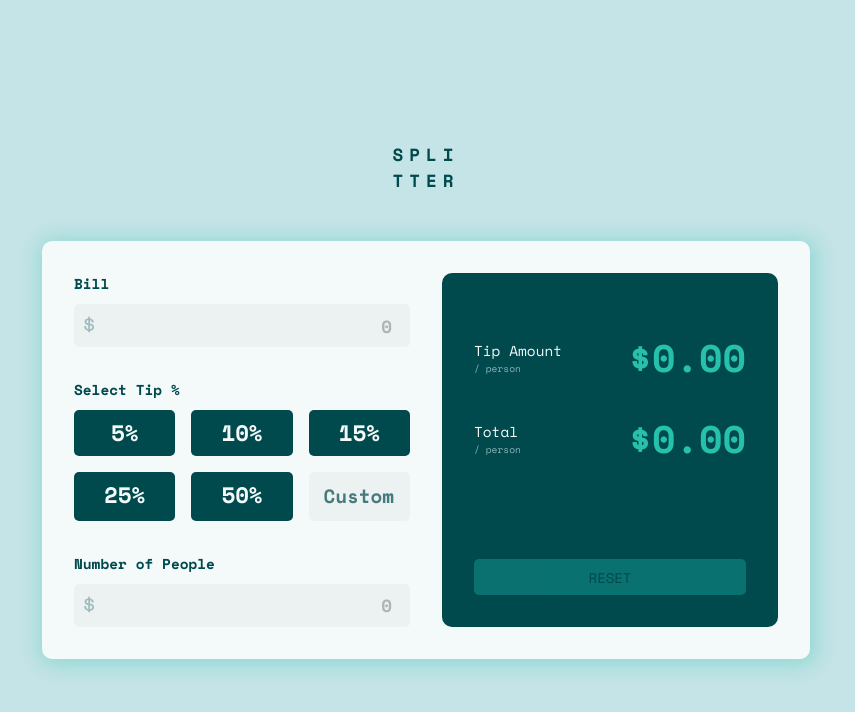
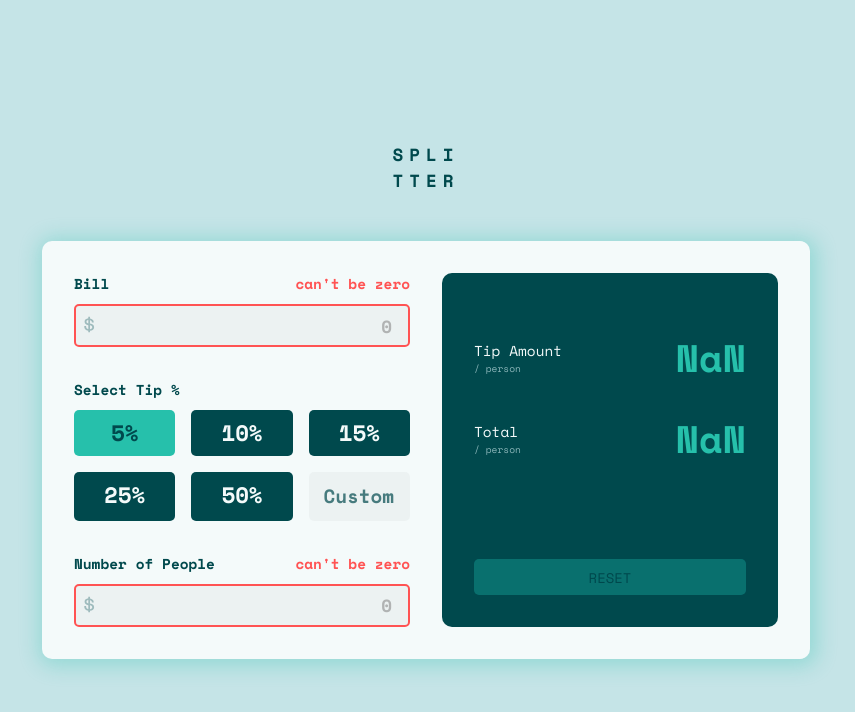
Before and after one commit to alireza-constantin/tip-calculato, a plain HTML site: page index.html in a window 1280 px wide. Both pictures are taken after a click on the element "5%". Shown: the whole page, without its empty margins (214-1069 px from the left). Drawn offline with nearby package versions, Linux system fonts and the light colour scheme.

Commit message:
add functionality for calculating tip and get inputs

```diff
--- a/app.js
+++ b/app.js
@@ -0,0 +1,62 @@
+const billInput = document.getElementById('bill-input');
+const peopleInput = document.getElementById('people-num-input');
+const tipPercents = document.querySelectorAll('.percents div:not(.input)');
+
+const bill = document.querySelector('.bill');
+const people = document.querySelector('.people-nums');
+const tipPercent = document.querySelector('.tip-percent');
+
+const totalTip = document.getElementById('total-tip');
+const tipAmount = document.getElementById('tip-amount');
+
+billInput.addEventListener('focusout', () => {
+	billInputHandler();
+});
+
+peopleInput.addEventListener('focusout', () => {});
+
+for (percent of tipPercents) {
+	percent.addEventListener('click', function (event) {
+		tipPercentsHandler(event);
+		const tip = tipCalc(event);
+		totalTip.innerText = tip.toFixed(2);
+		const peopleNum = peopleNumInputHandler();
+		const tipAmountNum = tip / peopleNum;
+		tipAmount.innerText = tipAmountNum.toFixed(2);
+	});
+}
+
+const billInputHandler = () => {
+	if (billInput.value <= 0) {
+		bill.classList.add('warn');
+	} else {
+		bill.classList.remove('warn');
+		return +billInput.value;
+	}
+};
+
+const peopleNumInputHandler = () => {
+	if (peopleInput.value <= 0) {
+		people.classList.add('warn');
+	} else {
+		people.classList.remove('warn');
+		return +peopleInput.value;
+	}
+};
+
+const tipPercentsHandler = (event) => {
+	if (tipPercent.querySelector('.select')) {
+		tipPercent.querySelector('.select').classList.remove('select');
+	}
+	event.target.closest('div').classList.toggle('select');
+	const percent = event.target.closest('div').innerText;
+	const num = +percent.replace('%', '');
+	return num;
+};
+
+const tipCalc = (event) => {
+	const bill = billInputHandler();
+	const tipPercent = tipPercentsHandler(event);
+
+	return bill * (tipPercent / 100);
+};
--- a/index.html
+++ b/index.html
@@ -23,28 +23,41 @@
 		<div class="container">
 			<!-- Bill -->
 			<div class="bill">
-				<p>Bill</p>
+				<div>
+					<p>Bill</p>
+					<p class="warn-msg">can't be zero</p>
+				</div>
 				<div class="input">
-					<input type="text" id="bill" placeholder="0" />
+					<input type="text" id="bill-input" placeholder="0" />
 				</div>
 			</div>
 			<!-- Tip Percentage -->
 			<div class="tip-percent">
-				<p>Select Tip %</p>
+				<div>
+					<p>Select Tip %</p>
+					<p class="warn-msg">can't be zero</p>
+				</div>
+
 				<div class="percents">
 					<div><p>5%</p></div>
 					<div><p>10%</p></div>
 					<div><p>15%</p></div>
 					<div><p>25%</p></div>
 					<div><p>50%</p></div>
-					<div class="input"><input type="text" placeholder="Custom" /></div>
+					<div class="input">
+						<input type="text" id="percent-input" placeholder="Custom" />
+					</div>
 				</div>
 			</div>
 			<!-- Number of Peoples -->
 			<div class="people-nums">
-				<p>Number of People</p>
+				<div>
+					<p>Number of People</p>
+					<p class="warn-msg">can't be zero</p>
+				</div>
+
 				<div class="input">
-					<input type="text" placeholder="0" />
+					<input type="text" placeholder="0" id="people-num-input" />
 				</div>
 			</div>
 			<!-- Showing Tip Cost -->
@@ -62,7 +75,7 @@
 							<p>Total</p>
 							<p class="person">/ person</p>
 						</div>
-						<h1 id="total">$0.00</h1>
+						<h1 id="total-tip">$0.00</h1>
 					</div>
 				</div>
 				<a href="" class="btn" id="reset">RESET</a>
--- a/style.css
+++ b/style.css
@@ -45,13 +45,41 @@ input:focus {
 	border: 2px solid var(--Strong-cyan);
 }
 
-.tip-percent > p,
-.bill > p,
-.people-nums > p {
+.tip-percent > div > p,
+.bill > div > p,
+.people-nums > div > p {
 	font-size: 0.9rem;
 	color: var(--Very-dark-cyan);
 	font-weight: 700;
 	margin-bottom: 10px;
+}
+
+.tip-percent > div,
+.bill > div,
+.people-nums div {
+	display: flex;
+	justify-content: space-between;
+}
+
+.warn-msg {
+	display: none;
+	color: #ff5353 !important;
+	opacity: 0.8;
+	font-size: 0.8rem;
+	font-weight: 600 !important;
+	animation: show 0.6s ease-in forwards;
+}
+
+@keyframes show {
+	0% {
+		opacity: 0;
+		transform: translateY(10px);
+	}
+
+	100% {
+		opacity: 1;
+		transform: translateY(0);
+	}
 }
 
 /* ------------------------- Title ----------------- */
@@ -115,6 +143,14 @@ input:focus {
 	padding: 10px;
 }
 
+.bill.warn input {
+	border-color: #ff5353;
+}
+
+.bill.warn .warn-msg {
+	display: block;
+}
+
 /* ------------------------Section: tip-percent------------------- */
 
 .tip-percent .percents {
@@ -157,6 +193,11 @@ input:focus {
 	opacity: 0.7;
 }
 
+.percents div.select:not(.input) {
+	background-color: var(--Strong-cyan);
+	color: var(--Very-dark-cyan);
+}
+
 /* ------------------------Section: People Numbers */
 
 .people-nums {
@@ -181,11 +222,17 @@ input:focus {
 	background: url('/images/icon-dollar.svg') no-repeat;
 	object-fit: contain;
 	position: absolute;
-	/* height: 10px; */
-	/* width: 10px; */
 	left: 10px;
 	top: 12px;
 	padding: 10px;
+}
+
+.people-nums.warn input {
+	border-color: #ff5353;
+}
+
+.people-nums.warn .warn-msg {
+	display: block;
 }
 
 /* ----------------------------- Section: Show Tip ----------------- */
```
